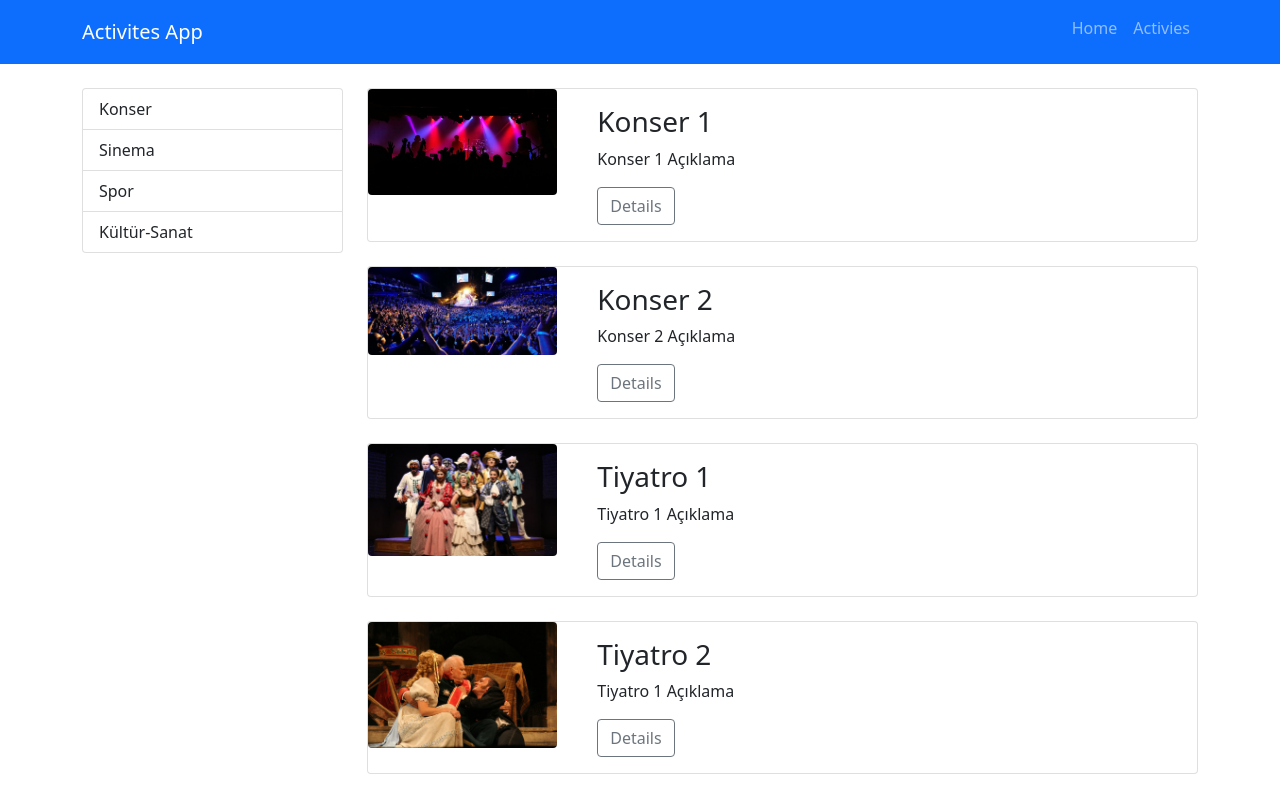
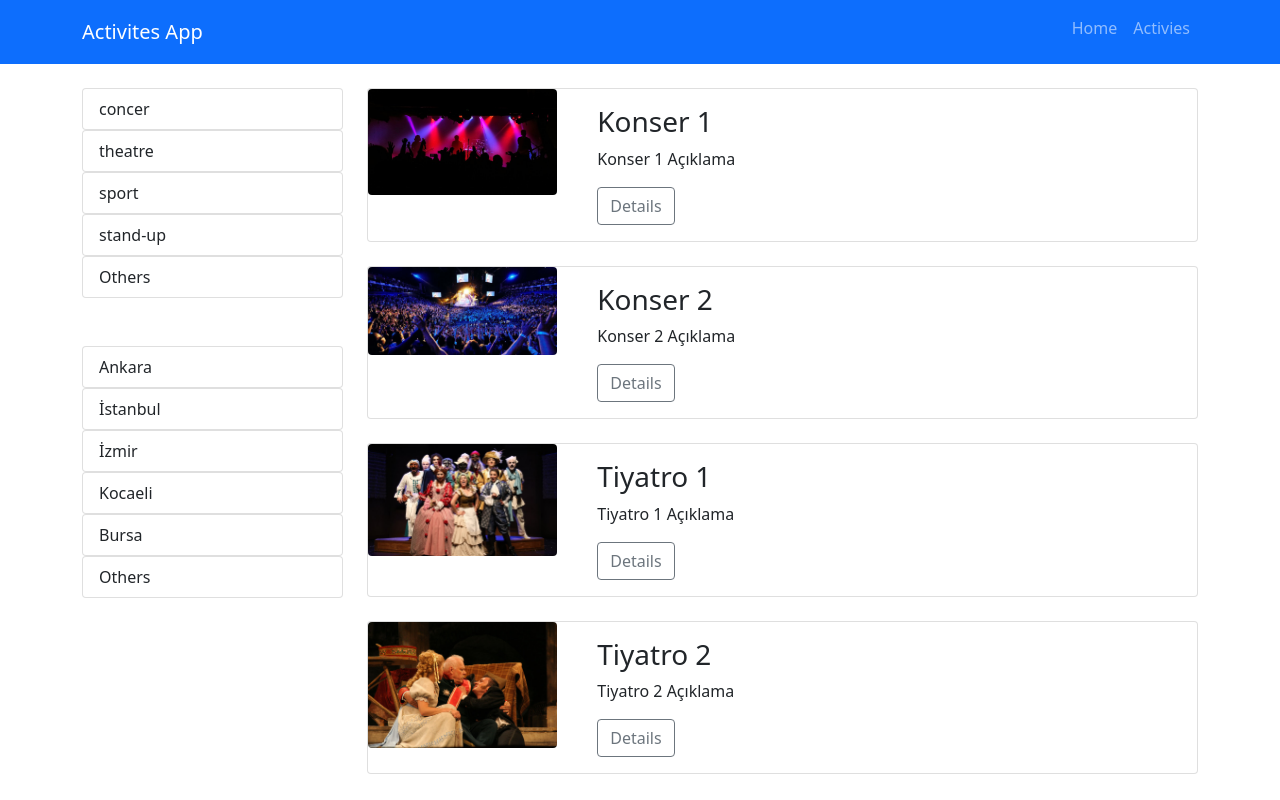
Before and after one commit to anilakbulut/CaseAngular, an Angular app in the folder NgCase/: page /activities in a window 1280 px wide. Built offline with nearby package versions, Linux system fonts and the light colour scheme; data requests are answered from the project's data file.

Commit message:
city/category models olusturuldu, json baglantısı yapıldı

```diff
--- /dev/null
+++ b/NgCase/db.json
@@ -0,0 +1,26 @@
+{
+    "activities": [
+        {"id": 1, "actType":"concer","title": "Konser 1", "description": "Konser 1 Açıklama","imgUrl": "konser1.jpg","city":"Ankara","actDate": 2023},
+        {"id": 2, "actType":"concer","title": "Konser 2", "description": "Konser 2 Açıklama","imgUrl": "konser2.jpg","city":"İstanbul","actDate": 2022},
+        {"id": 3, "actType":"theatre","title": "Tiyatro 1", "description": "Tiyatro 1 Açıklama","imgUrl": "tiyatro1.jpg","city":"İzmir","actDate": 2024},
+        {"id": 4, "actType":"theatre","title": "Tiyatro 2", "description": "Tiyatro 2 Açıklama","imgUrl": "tiyatro2.jpg","city":"İstanbul","actDate": 2025}
+    ],
+
+    "categories":[
+        {"id": 1, "catType":"concer"},
+        {"id": 2, "catType":"theatre"},
+        {"id": 3, "catType":"sport"},
+        {"id": 4, "catType":"stand-up"},
+        {"id": 5, "catType":"Others"}
+    ],
+
+    "cities":[
+        {"id": 1, "cityName":"Ankara"},
+        {"id": 2, "cityName":"İstanbul"},
+        {"id": 3, "cityName":"İzmir"},
+        {"id": 4, "cityName":"Kocaeli"},
+        {"id": 5, "cityName":"Bursa"},
+        {"id": 6, "cityName":"Others"}
+    ]
+
+}
--- a/NgCase/src/app/activies/activies.component.ts
+++ b/NgCase/src/app/activies/activies.component.ts
@@ -1,3 +1,4 @@
+import { HttpClient } from '@angular/common/http';
 import { Component, OnInit } from '@angular/core';
 import { Activities } from '../models/activities';
 
@@ -7,15 +8,13 @@ import { Activities } from '../models/activities';
   styleUrls: ['./activies.component.css']
 })
 export class ActiviesComponent implements OnInit {
-
-  constructor() { }
+  activities: Activities[];
+  constructor(private http:HttpClient) { }
 
   ngOnInit(): void {
+    this.http.get<Activities[]>("http://localhost:3000/activities").subscribe(data=>{
+      this.activities = data;
+    });
   }
-  activities: Activities[] = [
-    {id: 1, title: "Konser 1", description: "Konser 1 Açıklama",imgUrl: "konser1.jpg",actDate: 2023},
-    {id: 1, title: "Konser 2", description: "Konser 2 Açıklama",imgUrl: "konser2.jpg",actDate: 2022},
-    {id: 1, title: "Tiyatro 1", description: "Tiyatro 1 Açıklama",imgUrl: "tiyatro1.jpg",actDate: 2024},
-    {id: 1, title: "Tiyatro 2", description: "Tiyatro 1 Açıklama",imgUrl: "tiyatro2.jpg",actDate: 2025}
-  ]
+
 }
--- a/NgCase/src/app/app.component.html
+++ b/NgCase/src/app/app.component.html
@@ -4,6 +4,8 @@
   <div class="row">
     <div class="col-md-3">
       <app-category></app-category>
+      <br><br>
+      <app-city></app-city>
     </div>
     <div class="col-md-9">
       <app-activies></app-activies>
--- a/NgCase/src/app/category/category.component.html
+++ b/NgCase/src/app/category/category.component.html
@@ -1,6 +1,3 @@
-<div class="class list-group">
-    <a href="" class="list-group-item list-group-item-action ">Konser</a>
-    <a href="" class="list-group-item list-group-item-action ">Sinema</a>
-    <a href="" class="list-group-item list-group-item-action ">Spor</a>
-    <a href="" class="list-group-item list-group-item-action ">Kültür-Sanat</a>
+<div class="class list-group" *ngFor="let item of categories">
+    <a href="" class="list-group-item list-group-item-action ">{{item.catType}}</a>
 </div>
--- a/NgCase/src/app/category/category.component.ts
+++ b/NgCase/src/app/category/category.component.ts
@@ -1,4 +1,6 @@
+import { HttpClient } from '@angular/common/http';
 import { Component, OnInit } from '@angular/core';
+import { Categories } from '../models/categories';
 
 @Component({
   selector: 'app-category',
@@ -6,10 +8,14 @@ import { Component, OnInit } from '@angular/core';
   styleUrls: ['./category.component.css']
 })
 export class CategoryComponent implements OnInit {
+  categories:Categories[];
 
-  constructor() { }
+  constructor(private http:HttpClient) { }
 
   ngOnInit(): void {
+    this.http.get<Categories[]>("http://localhost:3000/categories").subscribe(data=>{
+      this.categories = data;
+    });
   }
 
 }
--- /dev/null
+++ b/NgCase/src/app/city/city.component.html
@@ -0,0 +1,3 @@
+<div class="class list-group" *ngFor="let item of cities">
+    <a href="" class="list-group-item list-group-item-action ">{{item.cityName}}</a>
+</div>
--- /dev/null
+++ b/NgCase/src/app/city/city.component.ts
@@ -0,0 +1,20 @@
+import { HttpClient } from '@angular/common/http';
+import { Component, OnInit } from '@angular/core';
+import { Cities } from '../models/cities';
+
+@Component({
+  selector: 'app-city',
+  templateUrl: './city.component.html',
+  styleUrls: ['./city.component.css']
+})
+export class CityComponent implements OnInit {
+  cities: Cities[];
+  constructor(private http:HttpClient) { }
+
+  ngOnInit(): void {
+    this.http.get<Cities[]>("http://localhost:3000/cities").subscribe(data=>{
+      this.cities = data;
+    });
+  }
+
+}
--- a/NgCase/src/app/models/activities.ts
+++ b/NgCase/src/app/models/activities.ts
@@ -1,7 +1,9 @@
 export interface Activities{
     id: number;
+    actType: string;
     title: string;
     description: string;
     imgUrl: string;
+    city:string;
     actDate: number;
 }
--- /dev/null
+++ b/NgCase/src/app/models/categories.ts
@@ -0,0 +1,4 @@
+export interface Categories{
+    id: number;
+    catType: string;
+}
--- /dev/null
+++ b/NgCase/src/app/models/cities.ts
@@ -0,0 +1,4 @@
+export interface Cities{
+    id: number;
+    cityName: string;
+}
```
Also changed, not shown: NgCase/src/app/app.module.ts (+6 -3 lines), NgCase/src/app/city/city.component.css (added), 1 other file (tests, documents, lock files or other folders).
